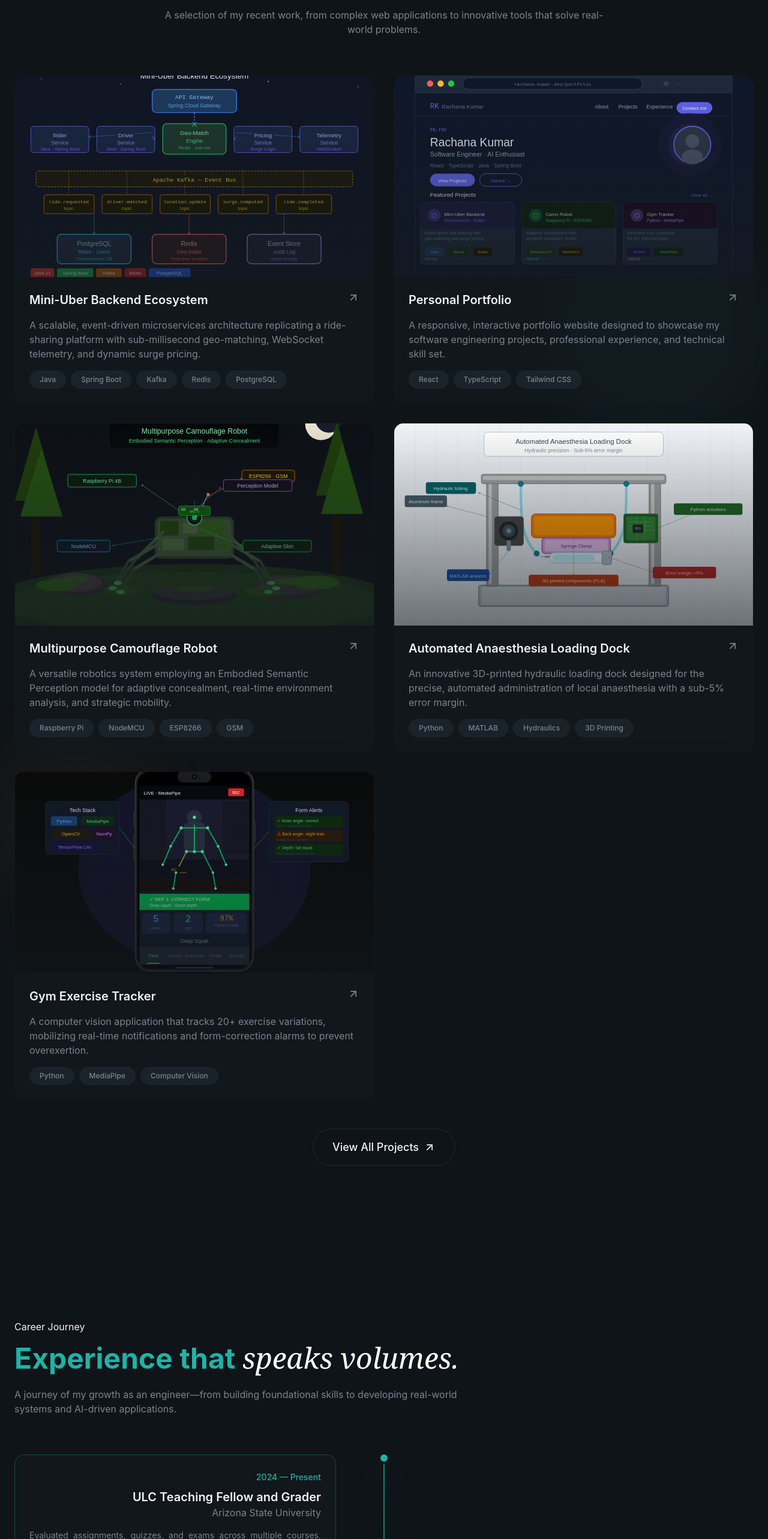
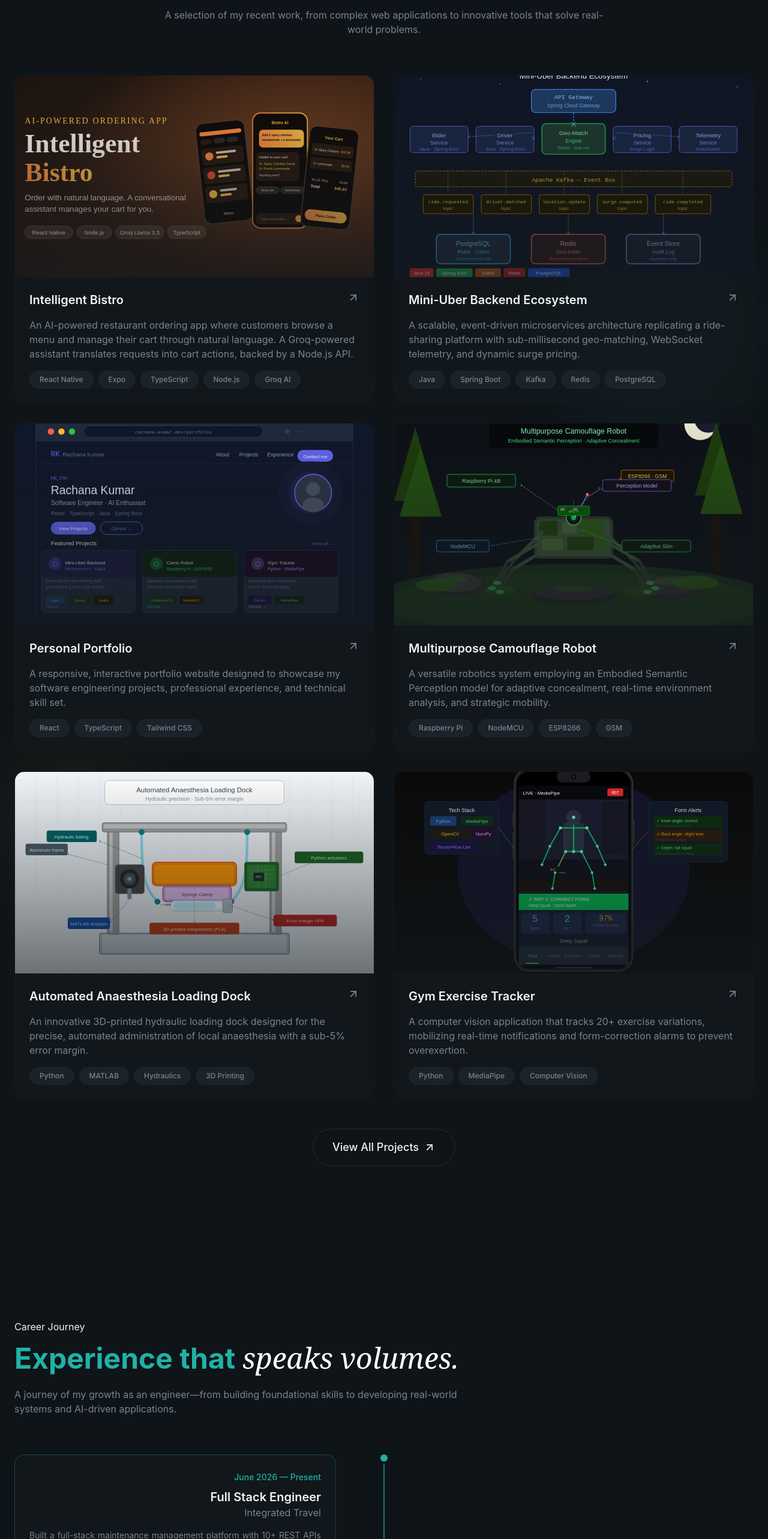
Before and after one commit to Rachana-Kumar/Dev_personal_portfolio, a React (Vite) app: page / in a window 1280 px wide. Shown: the part 2180-4746 px from the top of the page at 60% size. Built offline with nearby package versions, Linux system fonts and the light colour scheme.

Commit message:
feat: add Intelligent Bistro project and update Experience section with new role details

```diff
--- a/src/sections/Experience.jsx
+++ b/src/sections/Experience.jsx
@@ -1,4 +1,13 @@
 const experiences = [
+  {
+    period: "June 2026 — Present",
+    role: "Full Stack Engineer",
+    company: "Integrated Travel",
+    description:
+      "Built a full-stack maintenance management platform with 10+ REST APIs and 8+ responsive screens, enforcing secure role-based access and permissions for Residents, Maintenance Staff, and Property Managers. Designed a PostgreSQL schema with 6+ tables and trigger-based audit logging to support request creation, assignment, and status tracking across four request states with complete historical records. Owned authentication and request-management features from database schema through the React UI, collaborating with Git and GitHub.",
+    technologies: ["React", "PostgreSQL", "REST APIs", "Role-Based Access Control", "Git/GitHub"],
+    current: true,
+  },
   {
     period: "2024 — Present",
     role: "ULC Teaching Fellow and Grader",
--- a/src/sections/Projects.jsx
+++ b/src/sections/Projects.jsx
@@ -2,6 +2,14 @@ import { ArrowUpRight, Github } from "lucide-react";
 import { AnimatedBorderButton } from "@/components/AnimatedBorderButton";
 
 const projects = [
+  {
+    title: "Intelligent Bistro",
+    description:
+      "An AI-powered restaurant ordering app where customers browse a menu and manage their cart through natural language. A Groq-powered assistant translates requests into cart actions, backed by a Node.js API.",
+    image: "/projects/project6.svg",
+    tags: ["React Native", "Expo", "TypeScript", "Node.js", "Groq AI"],
+    github: "https://github.com/Rachana-Kumar/Intelligent-bistro",
+  },
   {
     title: "Mini-Uber Backend Ecosystem",
     description:
```
Also changed, not shown: public/projects/project6.svg (added), 1 other file (tests, documents, lock files or other folders).
